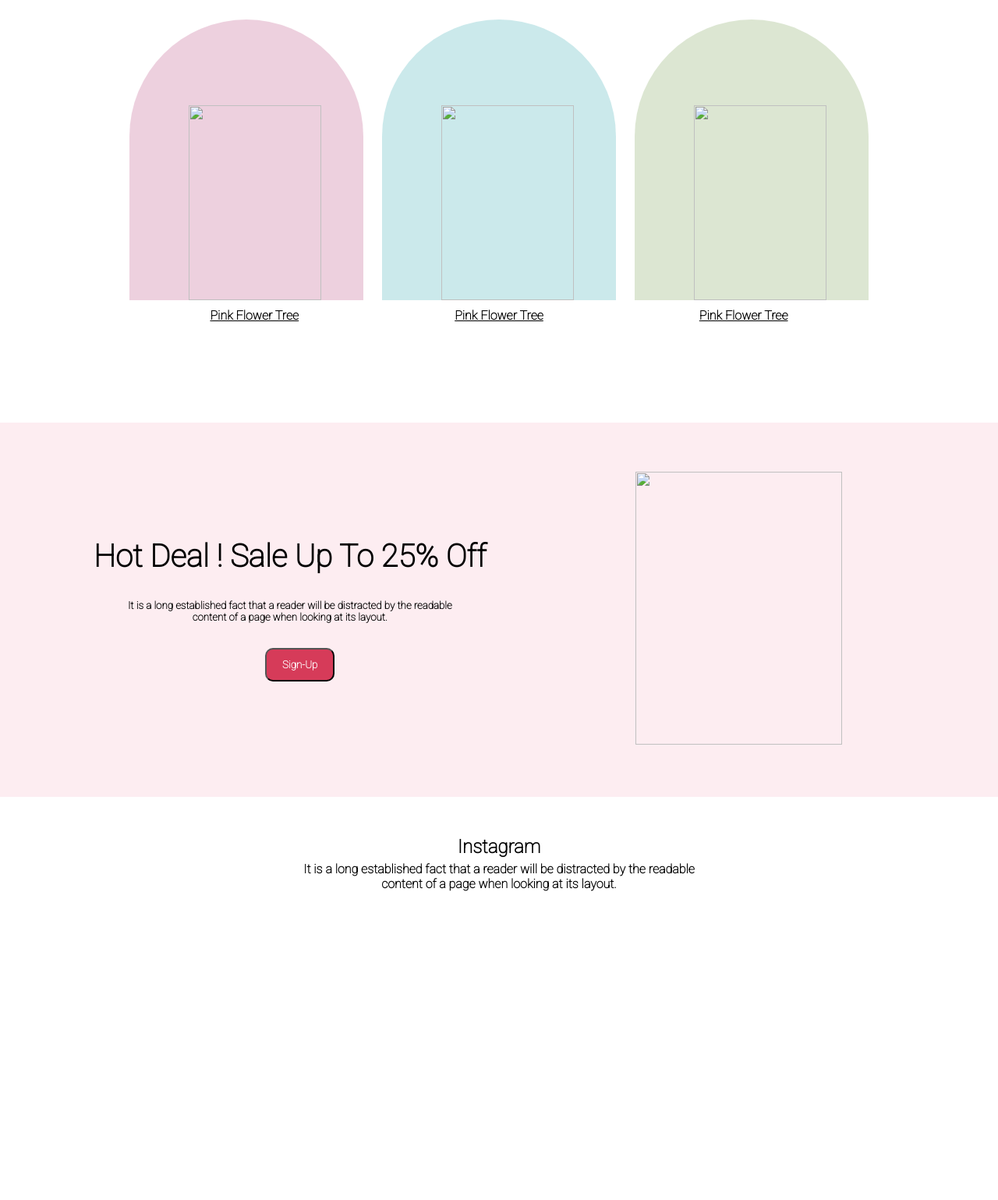
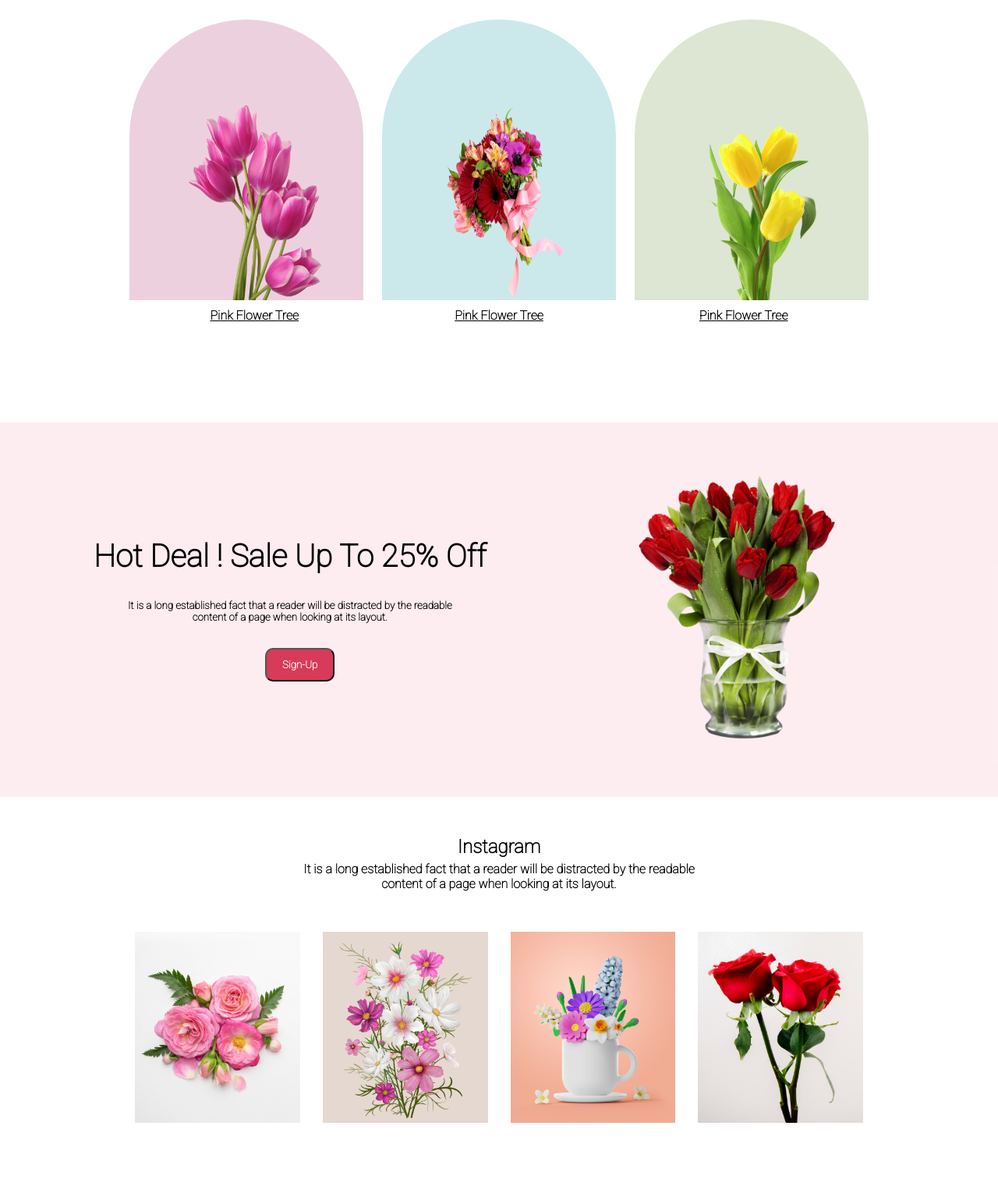
Before and after one commit to tanvircsebd/flower-shop, a plain HTML site: page index.html in a window 1280 px wide. Shown: the part 800-2339 px from the top of the page at 78% size. Drawn offline with Linux system fonts and the light colour scheme.

Commit message:
changed image name again

```diff
--- a/index.html
+++ b/index.html
@@ -22,7 +22,8 @@
                 <button class="btn-primary background">Shop Now</button>
             </div>
             <div>
-                <img class="banner-image" src="./asset/pngwing 10.png" alt="">
+                <!-- <img class="banner-image" src="./asset/pngwing_10.png" alt=""> -->
+                <img class="banner-image" src="./asset/pngwing_10.png" alt="">
             </div>
         </div>
     </header>
@@ -37,15 +38,18 @@
         <!-- Flowers Varient Start -->
         <div class="flowers-featured">
             <div class="first">
-                <img class="flower-image" src="./asset/pngwing 6.png" alt="">
+                <!-- <img class="flower-image" src="./asset/pngwing 6.png" alt=""> -->
+                <img class="flower-image" src="./asset/pngwing_6.png" alt="">
             </div>
 
             <div class="second">
-                <img class="flower-image" src="./asset/pngwing 5.png" alt="">
+                <!-- <img class="flower-image" src="./asset/pngwing 5.png" alt=""> -->
+                <img class="flower-image" src="./asset/pngwing_5.png" alt="">
             </div>
 
             <div class="third">
-                <img class="flower-image" src="./asset/pngwing 7.png" alt="">
+                <!-- <img class="flower-image" src="./asset/pngwing 7.png" alt=""> -->
+                <img class="flower-image" src="./asset/pngwing_7.png" alt="">
             </div>
         </div>
         <div class="flower-name">
@@ -67,7 +71,8 @@
             <button class="Sign-Up">Sign-Up</button>
         </div>
         <div>
-            <img class="hot-deal-image" src="./asset/pngwing 8.png" alt="">
+            <!-- <img class="hot-deal-image" src="./asset/pngwing 8.png" alt=""> -->
+            <img class="hot-deal-image" src="./asset/pngwing_8.png" alt="">
         </div>
     </div>
     <!-- Hot Dea Area End -->
@@ -77,10 +82,14 @@
         <h4>It is a long established fact that a reader will be distracted by the readable <br> content of a page when looking at its layout.</h4>
     </div>
     <div class="instagram-image">
-        <img src="./asset/Flower 01.png" alt="">
-        <img src="./asset/Rectangle 4.png" alt="">
-        <img src="./asset/Rectangle 5.png" alt="">
-        <img src="./asset/Rectangle 6.png" alt="">
+        <!-- <img src="./asset/Flower 01.png" alt=""> -->
+        <img src="./asset/flower_01.png" alt="">
+        <!-- <img src="./asset/Rectangle 4.png" alt=""> -->
+        <img src="./asset/rectangle_4.png" alt="">
+        <!-- <img src="./asset/Rectangle 5.png" alt=""> -->
+        <img src="./asset/rectangle_5.png" alt="">
+        <!-- <img src="./asset/Rectangle 6.png" alt=""> -->
+        <img src="./asset/rectangle_6.png" alt="">
     </div>
     <!-- subscribe area  -->
     <div class="latest-deal-section">
```
